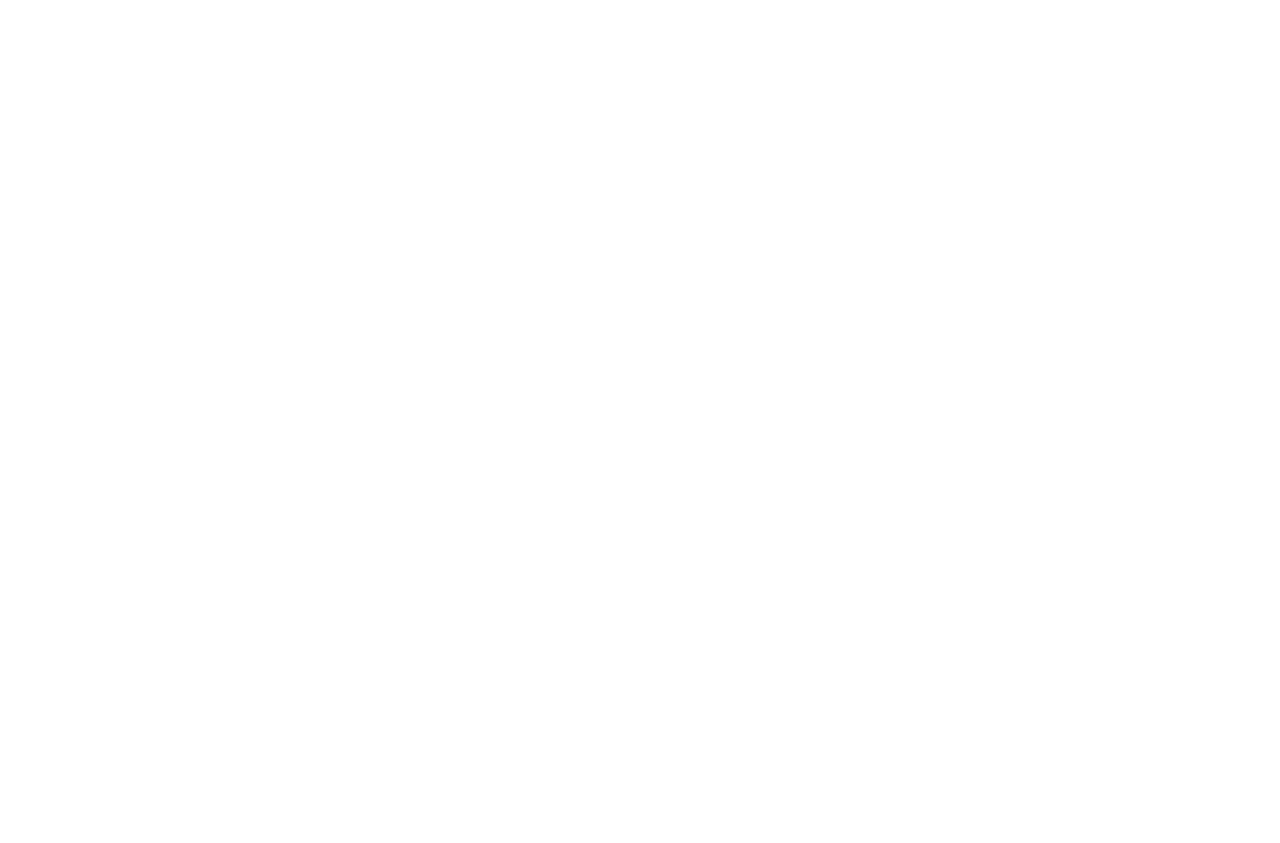
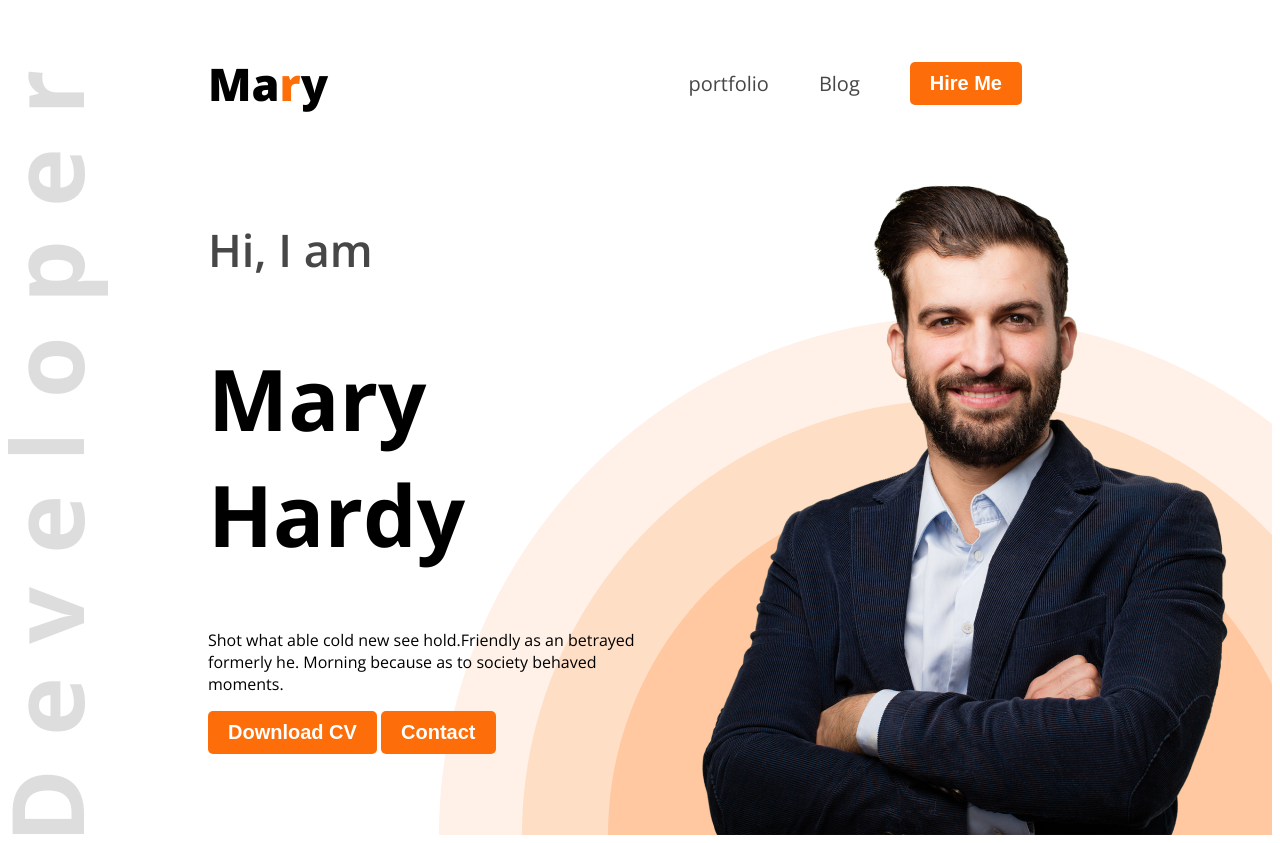
Before and after one commit to AlMahmodulHasanAlif/web-dev-portfolio, a plain HTML site: page index.html in a window 1280 px wide. Before the commit the page ends 800 px from the top, so only its background shows below. Drawn offline with nearby package versions, Linux system fonts and the light colour scheme; a web font is replaced by a local one.

Commit message:
last commit

```diff
--- a/index.html
+++ b/index.html
@@ -1,11 +1,45 @@
 <!DOCTYPE html>
 <html lang="en">
+
 <head>
     <meta charset="UTF-8">
     <meta name="viewport" content="width=device-width, initial-scale=1.0">
-    <title>Document</title>
+    <title>Web Developer Portfolio</title>
+    <style>
+        @import url('https://fonts.googleapis.com/css2?family=Open+Sans:ital,wght@0,300..800;1,300..800&family=Playwrite+VN+Guides&display=swap');
+    </style>
+    <link rel="stylesheet" href="/styles/portfolio.css">
 </head>
+
 <body>
+    <header class="open-sans-test header">
+        <nav>
+            <h3 class="nav-title">Ma<span class="text-primary">r</span>y</h3>
+            <ul>
+                <li><a class="dark2" href="">portfolio</a></li>
+                <li><a class="dark2" href="">Blog</a></li>
+                <li><a class="dark2" href=""><button class="btn-primary">Hire Me</button></a></li>
+            </ul>
+        </nav>
+        <div class="banner">
+            <div class="banner-content">
+                <h4 class="banner-greetings dark2" da>Hi, I am</h4>
+                <h1 class="banner-title">Mary Hardy</h1>
+                <p class="banner-description">
+                    Shot what able cold new see hold.Friendly as an betrayed formerly he. Morning because as to society behaved moments.
+                </p>
+                <button class="btn-primary">Download CV</button>
+                <button class="btn-primary">Contact</button>
+            </div>
+            <img class="banner-image" src="/images/hardy.png" alt="">
+        </div>
+    </header>
+    <main>
 
+    </main>
+    <footer>
+
+    </footer>
 </body>
+
 </html>
--- /dev/null
+++ b/styles/portfolio.css
@@ -0,0 +1,76 @@
+
+.open-sans-test {
+  font-family: "Open Sans", sans-serif;
+  font-optical-sizing: auto;
+  font-weight: <weight>;
+  font-style: normal;
+  font-variation-settings:
+    "wdth" 100;
+}
+/*shared style*/
+.text-primary{
+    color: #FD6E0A;
+}
+.btn-primary{
+    background-color: #FD6E0A;
+    font-weight: 700;
+    color:white;
+    padding: 10px 20px;
+    border-radius: 5px;
+    font-size: 20px;
+    border:none;
+}
+.header{
+    background-image: url(/images/developer.png), url(/images/header_bg.png);
+    background-repeat: no-repeat;
+    background-position: bottom left, bottom right ;
+}
+/*nav styles*/
+nav{
+    display: flex;
+    align-items: center;
+    justify-content: space-between;
+    margin: 0px 200px;
+
+}
+
+.nav-title{
+    font-weight: 800;
+    font-size: 45px;
+}
+nav ul li {
+    list-style: none;
+    margin-right: 50px;
+
+}
+nav a{
+    text-decoration: none;
+    font-size: 20px;
+}
+nav ul{
+    display: flex;
+    align-items: center;
+}
+.dark2{
+    color: #474747;
+}
+/*banner styles*/
+.banner{
+    display: flex;
+    justify-content: space-between;
+    margin: 0px 35px 0px 200px;
+}
+.banner-greetings{
+    font-size: 45px;
+    font-weight: 600;
+}
+.banner-title{
+    font-size: 85px;
+    font-weight: bold;
+}
+.banner-image{
+    width: 580;
+}
+.banner-content{
+    width: 580px;
+}
```
